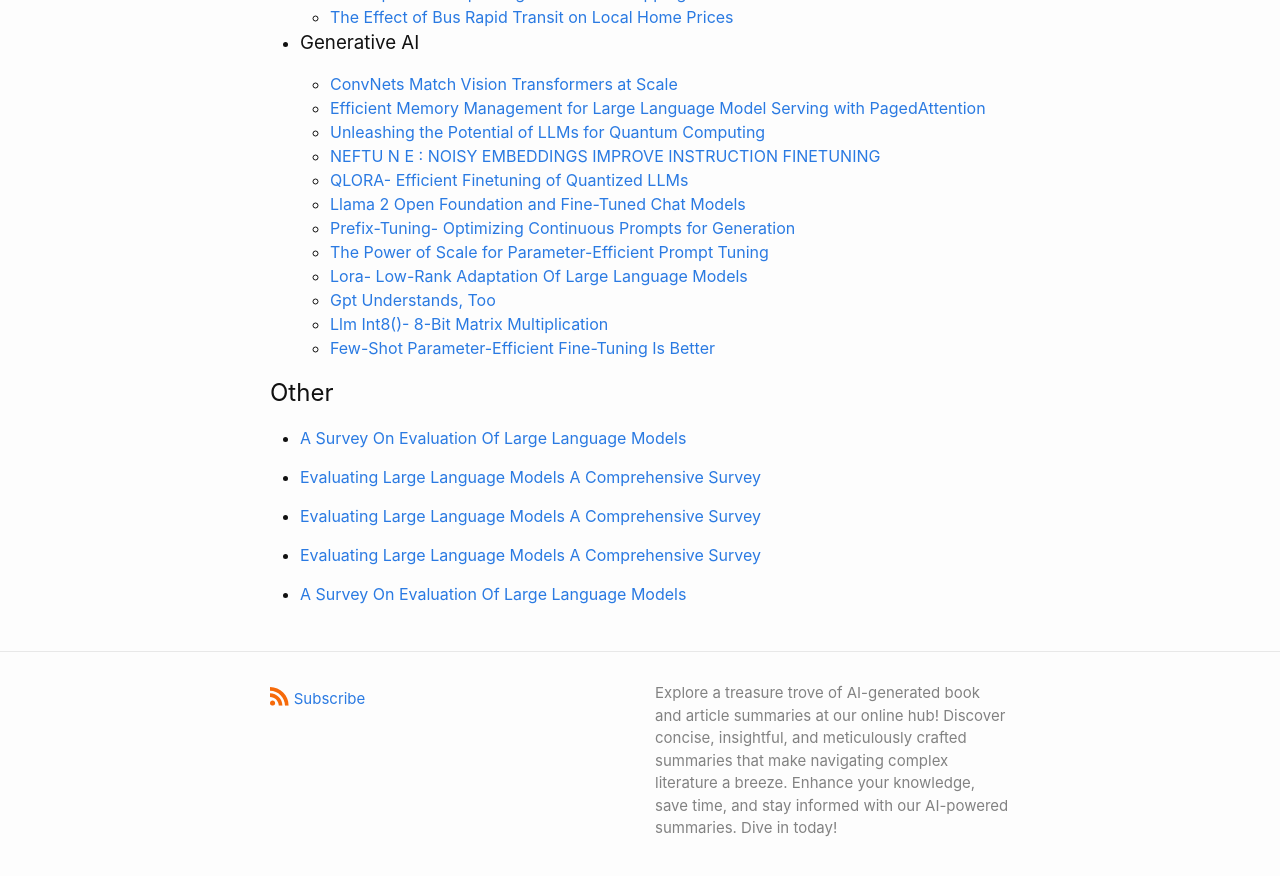
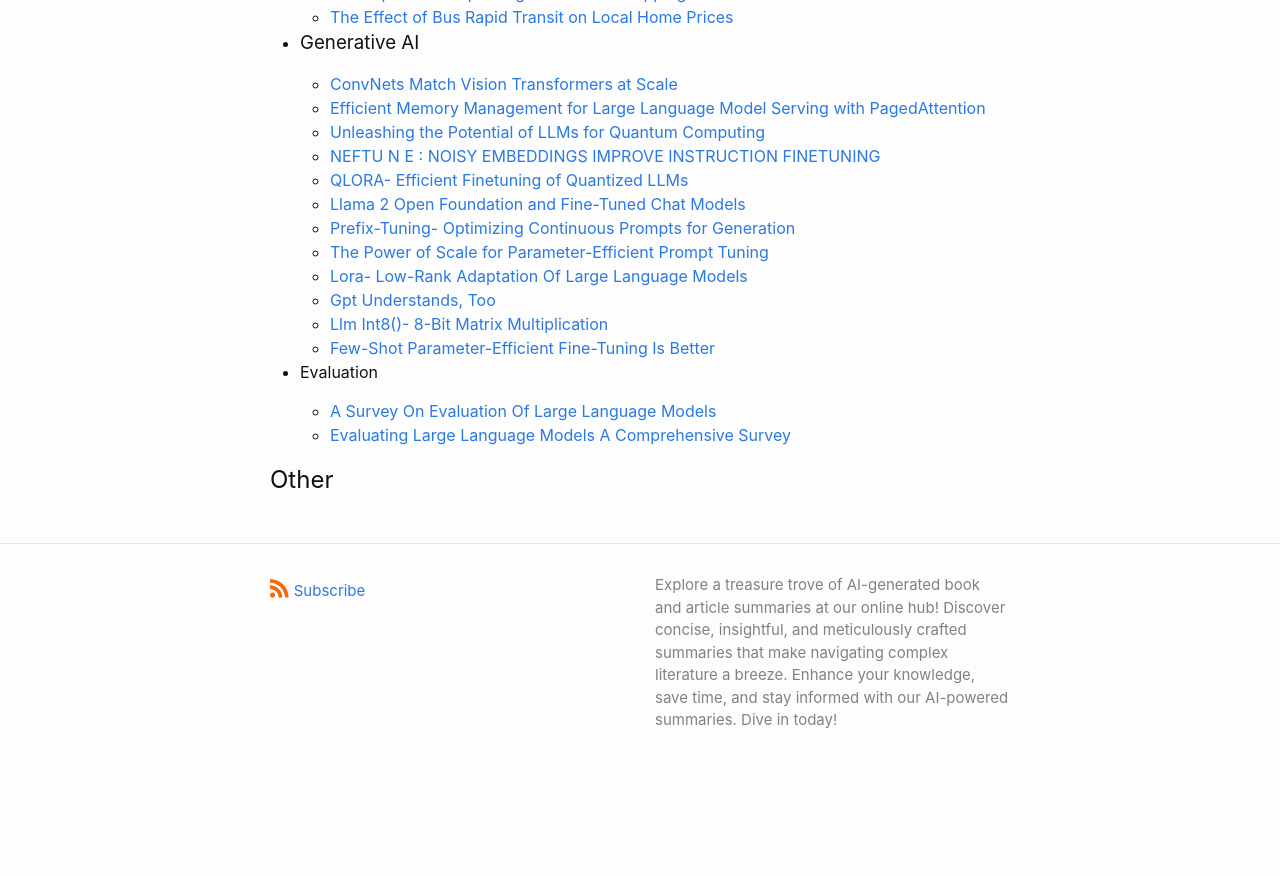
Before and after one commit to rawkintrevo/ai-summaries, a Jekyll site: the page built from index.markdown, in a window 1280 px wide and 900 px high, scrolled down 815 px. Shown: the top 876 px of the window. Built offline with Jekyll 4.4.1, drawn with Linux system fonts in a browser that asks for light colours; after the commit the page ends 1607 px from its top, so only the background shows below that.

Commit message:
Update index.markdown

```diff
--- a/index.markdown
+++ b/index.markdown
@@ -45,22 +45,9 @@
   - [Gpt Understands, Too](summaries/gptunderstandstoo/index.html)
   - [Llm Int8()- 8-Bit Matrix Multiplication](summaries/llmint88bitmatrixmultiplication/index.html)
   - [Few-Shot Parameter-Efficient Fine-Tuning Is Better](summaries/fewshotparameterefficientfinetuningisbetter/index.html)
-
+* #### Evaluation
+  - [A Survey On Evaluation Of Large Language Models](summaries/asurveyonevaluationoflargelanguagemodels/index.html)
+  - [Evaluating Large Language Models A Comprehensive Survey](summaries/evaluatinglargelanguagemodelsacomprehensivesurvey/index.html)
 
 
 ## Other
-
-
-
-
-
-
-- [A Survey On Evaluation Of Large Language Models](summaries/asurveyonevaluationoflargelanguagemodels/index.html)
-
-- [Evaluating Large Language Models A Comprehensive Survey](summaries/evaluatinglargelanguagemodelsacomprehensivesurvey/index.html)
-
-- [Evaluating Large Language Models A Comprehensive Survey](summaries/evaluatinglargelanguagemodelsacomprehensivesurvey/index.html)
-
-- [Evaluating Large Language Models A Comprehensive Survey](summaries/evaluatinglargelanguagemodelsacomprehensivesurvey/index.html)
-
-- [A Survey On Evaluation Of Large Language Models](summaries/asurveyonevaluationoflargelanguagemodels/index.html)
```
